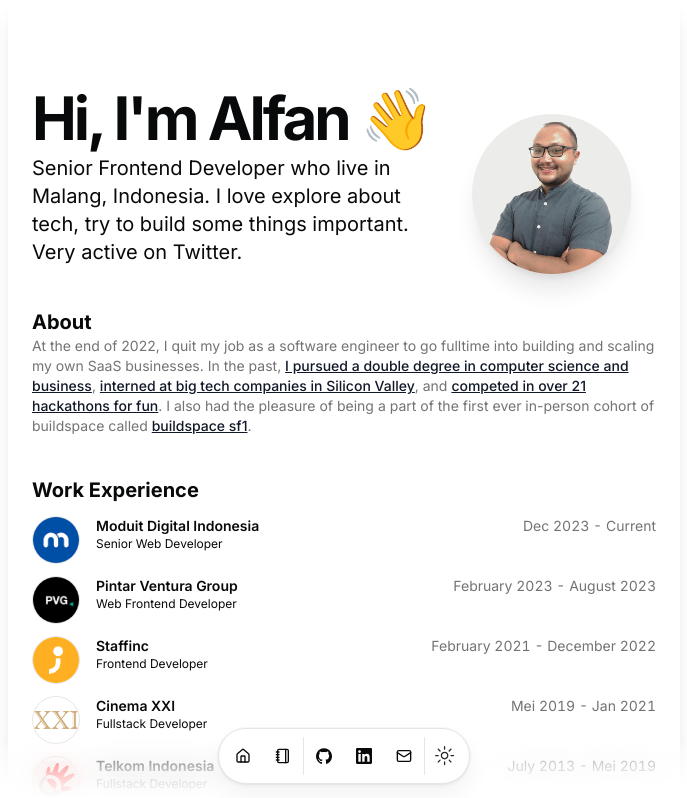
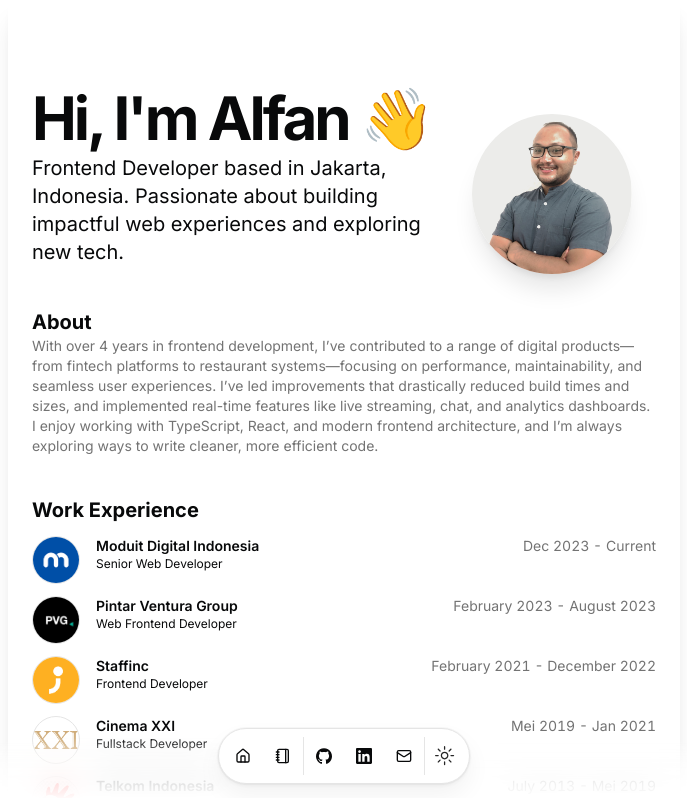
Before and after one commit to alfanfauzy/personal-web, a Next.js app: page / in a window 1280 px wide. Shown: the top 798 px of the page, without its empty margins (296-983 px from the left). Built offline with nearby package versions, Linux system fonts and the light colour scheme.

Commit message:
fix change data header

```diff
--- a/src/data/resume.tsx
+++ b/src/data/resume.tsx
@@ -4,13 +4,13 @@
 export const DATA = {
   name: "Alfan Fauzy",
   initials: "AF",
-  url: "https://alfanfauzy.dev",
-  location: "San Francisco, CA",
-  locationLink: "https://www.google.com/maps/place/sanfrancisco",
+  url: "https://alfan.web.id",
+  location: "Jakarta, ID",
+  locationLink: "https://www.google.com/maps/place/jakarta",
   description:
-    "Senior Frontend Developer who live in Malang, Indonesia. I love explore about tech, try to build some things important. Very active on Twitter.",
+    "Frontend Developer based in Jakarta, Indonesia. Passionate about building impactful web experiences and exploring new tech.",
   summary:
-    "At the end of 2022, I quit my job as a software engineer to go fulltime into building and scaling my own SaaS businesses. In the past, [I pursued a double degree in computer science and business](/#education), [interned at big tech companies in Silicon Valley](https://www.youtube.com/watch?v=d-LJ2e5qKdE), and [competed in over 21 hackathons for fun](/#hackathons). I also had the pleasure of being a part of the first ever in-person cohort of buildspace called [buildspace sf1](https://buildspace.so/sf1).",
+    "With over 4 years in frontend development, I’ve contributed to a range of digital products—from fintech platforms to restaurant systems—focusing on performance, maintainability, and seamless user experiences. I’ve led improvements that drastically reduced build times and sizes, and implemented real-time features like live streaming, chat, and analytics dashboards. I enjoy working with TypeScript, React, and modern frontend architecture, and I’m always exploring ways to write cleaner, more efficient code.",
   avatarUrl: "/me.png",
   skills: ["React", "Next.js", "Typescript", "Node.js"],
   navbar: [
```
